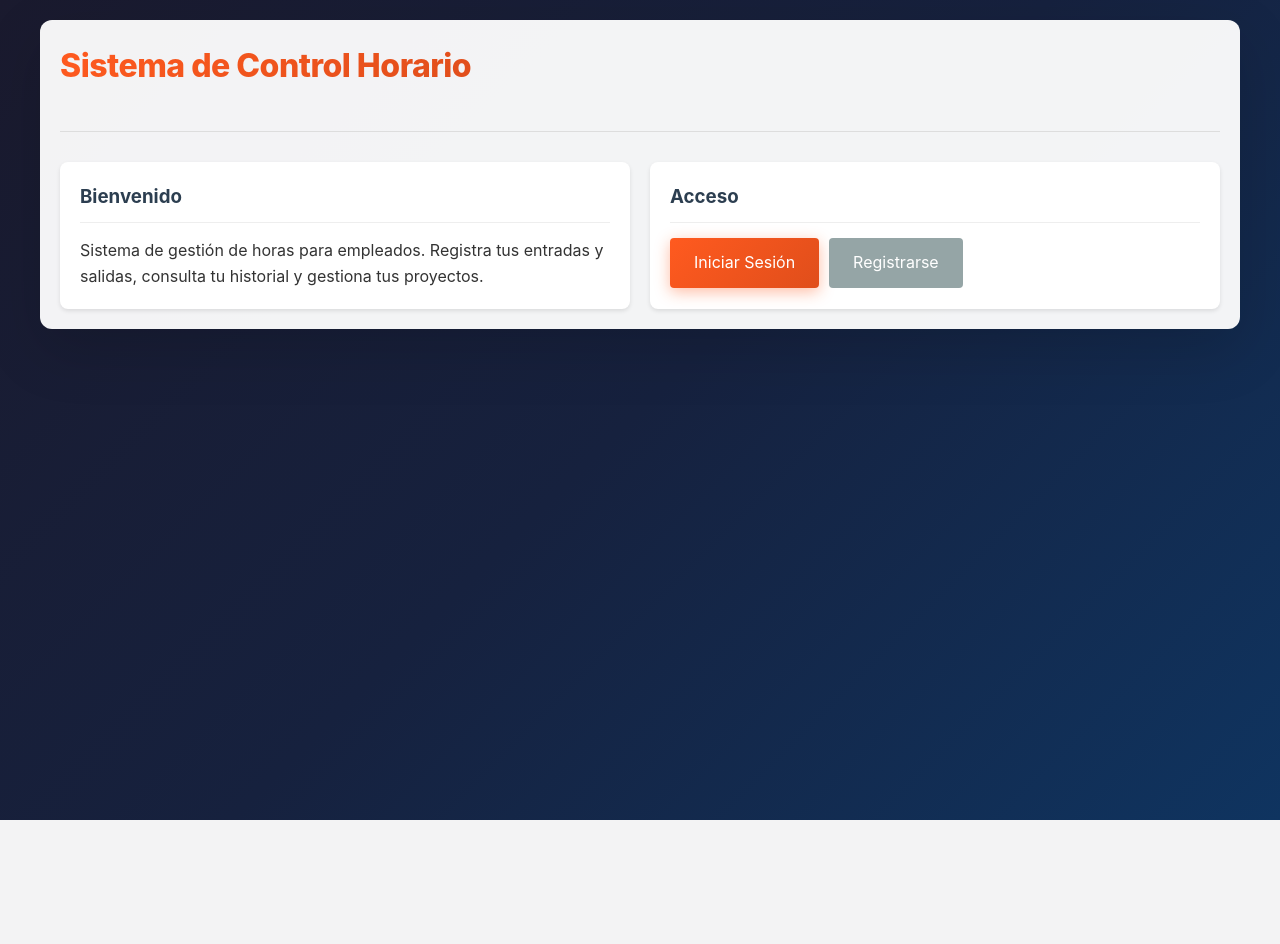
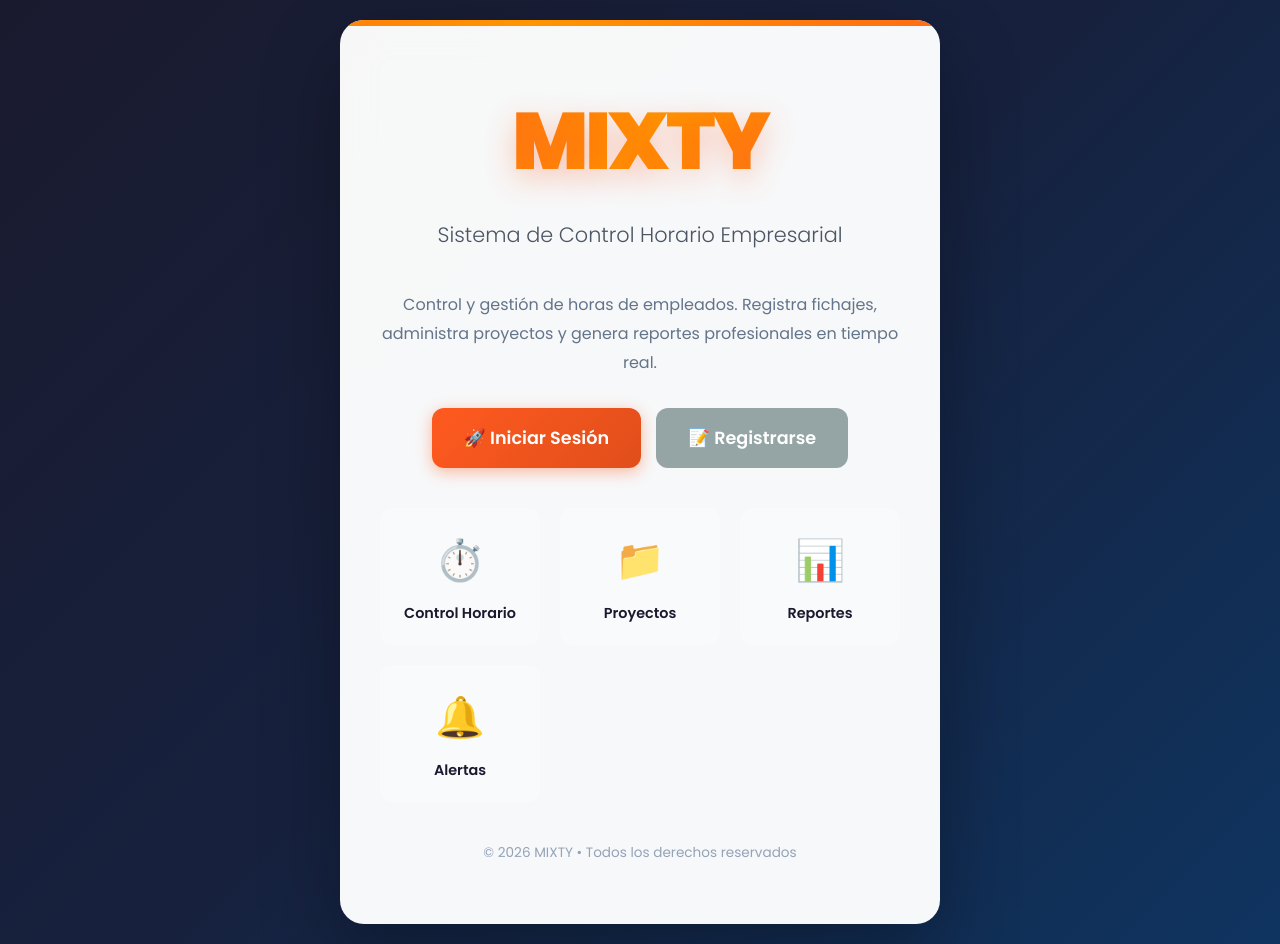
Before and after one commit to rsinghk25-byte/projecto-web, a PHP site: page / in a window 1280 px wide. Before the commit the page ends 820 px from the top, so only its background shows below. Run offline with PHP 8.4, Linux system fonts and the light colour scheme.

Commit message:
mixty empresa

```diff
--- a/public/index.php
+++ b/public/index.php
@@ -3,31 +3,171 @@
 <head>
     <meta charset="UTF-8">
     <meta name="viewport" content="width=device-width, initial-scale=1.0">
-    <title>Control Horario - Inicio</title>
+    <title>MIXTY - Sistema Control Horario</title>
     <link rel="stylesheet" href="assets/css/style.css">
+    <link rel="preconnect" href="https://fonts.googleapis.com">
+    <link rel="preconnect" href="https://fonts.gstatic.com" crossorigin>
+    <link href="https://fonts.googleapis.com/css2?family=Poppins:wght@300;400;600;700;800;900&display=swap" rel="stylesheet">
+    <style>
+        body {
+            font-family: 'Poppins', -apple-system, BlinkMacSystemFont, sans-serif;
+        }
+
+        .hero-container {
+            min-height: 100vh;
+            display: flex;
+            align-items: center;
+            justify-content: center;
+            padding: 20px;
+        }
+
+        .hero-card {
+            background: rgba(255,255,255,0.97);
+            border-radius: 24px;
+            padding: 60px 40px;
+            max-width: 600px;
+            width: 100%;
+            text-align: center;
+            box-shadow: 0 30px 80px rgba(0,0,0,0.3);
+            backdrop-filter: blur(20px);
+            position: relative;
+            overflow: hidden;
+        }
+
+        .hero-card::before {
+            content: '';
+            position: absolute;
+            top: 0;
+            left: 0;
+            right: 0;
+            height: 6px;
+            background: linear-gradient(90deg, var(--mixty-primary), #FF9500, var(--mixty-primary));
+            background-size: 200% 100%;
+            animation: gradientMove 3s ease infinite;
+        }
+
+        @keyframes gradientMove {
+            0% { background-position: 0% 50%; }
+            50% { background-position: 100% 50%; }
+            100% { background-position: 0% 50%; }
+        }
+
+        .mixty-logo-large {
+            font-weight: 900;
+            font-size: 5rem;
+            letter-spacing: -3px;
+            background: linear-gradient(135deg, var(--mixty-primary) 0%, #FF9500 50%, var(--mixty-primary) 100%);
+            -webkit-background-clip: text;
+            -webkit-text-fill-color: transparent;
+            background-clip: text;
+            margin-bottom: 10px;
+            text-shadow: 0 10px 30px rgba(255,90,31,0.3);
+            animation: float 3s ease-in-out infinite;
+        }
+
+        @keyframes float {
+            0%, 100% { transform: translateY(0); }
+            50% { transform: translateY(-10px); }
+        }
+
+        .hero-subtitle {
+            font-size: 1.3rem;
+            color: var(--mixty-gray);
+            margin-bottom: 40px;
+            font-weight: 300;
+        }
+
+        .hero-buttons {
+            display: flex;
+            gap: 15px;
+            justify-content: center;
+            flex-wrap: wrap;
+            margin-bottom: 40px;
+        }
+
+        .hero-buttons .btn {
+            padding: 16px 32px;
+            font-size: 1.1rem;
+            font-weight: 600;
+            border-radius: 12px;
+        }
+
+        .features-grid {
+            display: grid;
+            grid-template-columns: repeat(auto-fit, minmax(140px, 1fr));
+            gap: 20px;
+            margin-top: 30px;
+        }
+
+        .feature-item {
+            padding: 20px 15px;
+            border-radius: 12px;
+            background: #f8fafc;
+            transition: all 0.3s ease;
+        }
+
+        .feature-item:hover {
+            transform: translateY(-5px);
+            background: #fff1ed;
+        }
+
+        .feature-icon {
+            font-size: 2.5rem;
+            margin-bottom: 10px;
+        }
+
+        .feature-text {
+            font-weight: 600;
+            color: var(--mixty-secondary);
+            font-size: 0.9rem;
+        }
+
+        .footer-text {
+            margin-top: 40px;
+            color: #94a3b8;
+            font-size: 0.85rem;
+        }
+    </style>
 </head>
 <body>
-    <div class="container">
-        <div class="header">
-            <h1>Sistema de Control Horario</h1>
-        </div>
+    <div class="hero-container">
+        <div class="hero-card">
+            <div class="mixty-logo-large">MIXTY</div>
+            <div class="hero-subtitle">Sistema de Control Horario Empresarial</div>
 
-        <main class="main-content">
-            <div class="dashboard-grid">
-                <div class="card">
-                    <h3>Bienvenido</h3>
-                    <p>Sistema de gestión de horas para empleados. Registra tus entradas y salidas, consulta tu historial y gestiona tus proyectos.</p>
+            <p style="color: #64748b; margin-bottom: 30px; line-height: 1.8;">
+                Control y gestión de horas de empleados. Registra fichajes, administra proyectos
+                y genera reportes profesionales en tiempo real.
+            </p>
+
+            <div class="hero-buttons">
+                <a href="login.php" class="btn btn-primary">🚀 Iniciar Sesión</a>
+                <a href="register.php" class="btn btn-secondary">📝 Registrarse</a>
+            </div>
+
+            <div class="features-grid">
+                <div class="feature-item">
+                    <div class="feature-icon">⏱️</div>
+                    <div class="feature-text">Control Horario</div>
                 </div>
-
-                <div class="card">
-                    <h3>Acceso</h3>
-                    <div class="action-buttons">
-                        <a href="login.php" class="btn btn-primary">Iniciar Sesión</a>
-                        <a href="register.php" class="btn btn-secondary">Registrarse</a>
-                    </div>
+                <div class="feature-item">
+                    <div class="feature-icon">📁</div>
+                    <div class="feature-text">Proyectos</div>
+                </div>
+                <div class="feature-item">
+                    <div class="feature-icon">📊</div>
+                    <div class="feature-text">Reportes</div>
+                </div>
+                <div class="feature-item">
+                    <div class="feature-icon">🔔</div>
+                    <div class="feature-text">Alertas</div>
                 </div>
             </div>
-        </main>
+
+            <div class="footer-text">
+                © 2026 MIXTY • Todos los derechos reservados
+            </div>
+        </div>
     </div>
 </body>
 </html>
```
